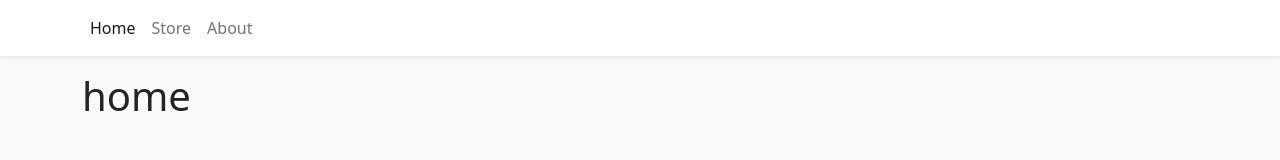
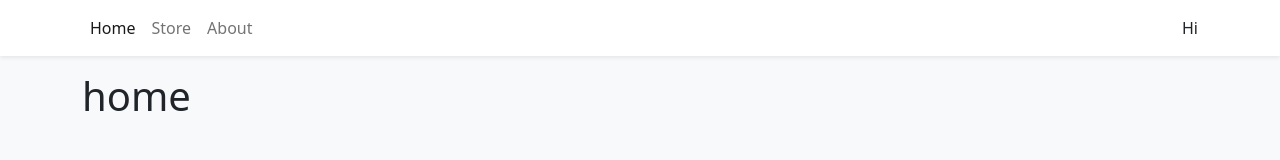
Before and after one commit to raheemelassadi/shopping-cart, a React (Vite) app: page / in a window 1280 px wide. Shown: the top 160 px of the page. Built offline with nearby package versions, Linux system fonts and the light colour scheme.

Commit message:
fixed bootstrap margins

```diff
--- a/src/components/Navbar.tsx
+++ b/src/components/Navbar.tsx
@@ -5,7 +5,7 @@ export function Navbar(){
 return (
     <NavbarBs className="bg-white shadow-sm mb-3">
         <Container>
-            <Nav>
+            <Nav className="me-auto">
                 <Nav.Link to="/" as={NavLink}>
                     Home
                 </Nav.Link>
@@ -16,6 +16,7 @@ return (
                     About
                 </Nav.Link>
             </Nav>
+            Hi
         </Container>
     </NavbarBs>
     )
```
